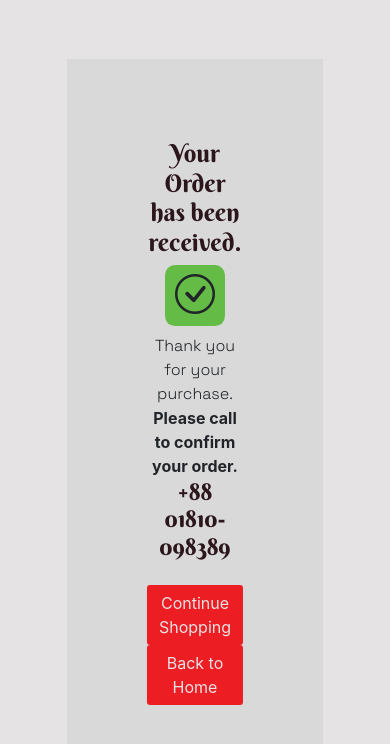
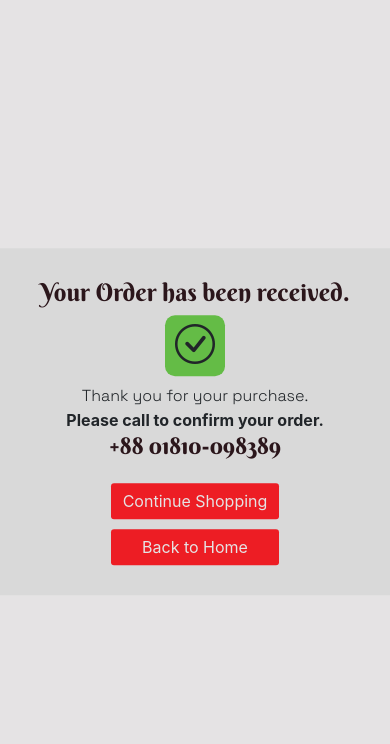
Before and after one commit to Unicon-Solution-Limited/dishco_frontend, a React (Create React App) app: page /success/1 in a window 390 px wide. Shown: the top 744 px of the page. Built offline with nearby package versions, Linux system fonts and the light colour scheme; no server answers.

Commit message:
success page responsive

```diff
--- a/src/Components/Pages/Checkout/Checkout.css
+++ b/src/Components/Pages/Checkout/Checkout.css
@@ -125,7 +125,14 @@
 }
 
 @media only screen and (max-width: 768px) {
+  .success_body {
+    width: 100%;
+    padding: 30px 10px;
+  }
   .success_redirect_button {
     flex-direction: column;
+    width: fit-content;
+    margin: 0 auto;
+    gap: 10px;
   }
 }
```
